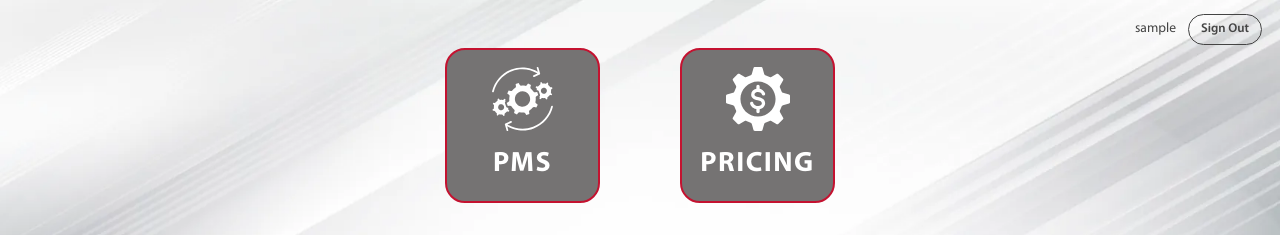
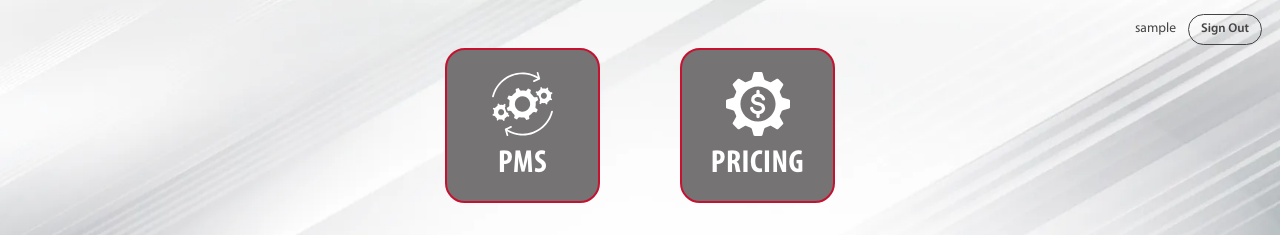
Before and after one commit to orishu10/kfg-pricing-website-, a React (Vite) app in the folder client/: page / in a window 1280 px wide. Shown: the top 235 px of the page. Built offline with nearby package versions, Linux system fonts and the light colour scheme; sample sign-in values are in the browser's storage.

Commit message:
Use Myriad Pro Bold Condensed for home nav card labels
https://claude.ai/code/session_01NfU7wxM8aihApmiTyBwiZi

```diff
--- a/client/src/pages/home/components/NavCard.tsx
+++ b/client/src/pages/home/components/NavCard.tsx
@@ -32,7 +32,17 @@ export const NavCard = ({ icon, label, onClick }: NavCardProps) => (
     }}
   >
     <Box component="img" src={icon} alt={label} sx={{ width: 64, height: 64, objectFit: 'contain' }} />
-    <Typography sx={{ color: '#fff', fontWeight: 800, fontSize: '1.75rem', letterSpacing: 1.5 }}>
+    <Typography
+      sx={{
+        fontFamily: '"Myriad Pro Cond", "Myriad Pro", sans-serif',
+        color: '#fff',
+        fontWeight: 700,
+        fontSize: '2rem',
+        letterSpacing: 0.5,
+        textTransform: 'uppercase',
+        lineHeight: 1,
+      }}
+    >
       {label}
     </Typography>
   </Box>
```
